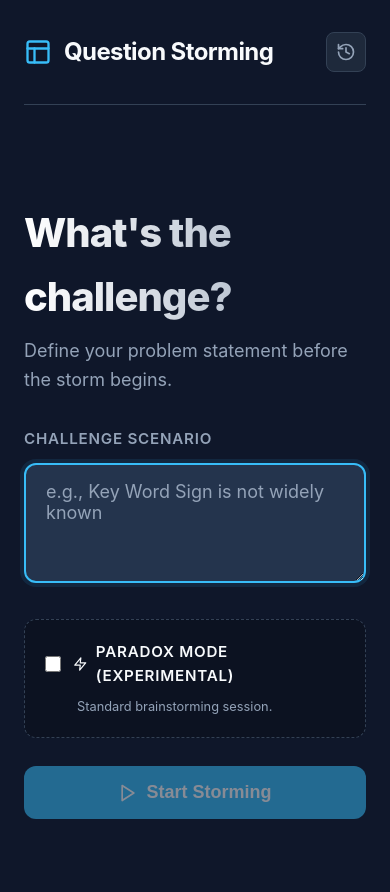
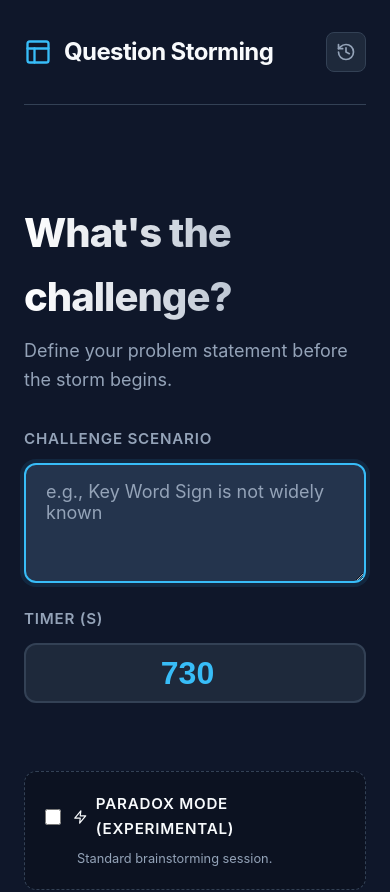
Before and after one commit to uantchern/question-storming, a React (Vite) app: page / in a window 390 px wide. Shown: the top 892 px of the page. Built offline with nearby package versions, Linux system fonts and the light colour scheme; no server answers.

Commit message:
Allow user to specify storm duration in setup

```diff
--- a/src/App.jsx
+++ b/src/App.jsx
@@ -18,13 +18,19 @@ function App() {
                 scenario: '',
                 questions: [],
                 isParadoxMode: false,
+                duration: 730,
             };
         }
 
         const saved = localStorage.getItem(APP_STATE_KEY);
         if (saved) {
             try {
-                return JSON.parse(saved);
+                const parsed = JSON.parse(saved);
+                // Ensure duration is set if it was missing from old saved state
+                if (parsed && parsed.duration === undefined) {
+                    parsed.duration = 730;
+                }
+                return parsed;
             } catch (e) {
                 console.error("Failed to parse saved session", e);
             }
@@ -34,6 +40,7 @@ function App() {
             scenario: '',
             questions: [],
             isParadoxMode: false,
+            duration: 730,
         };
     });
 
@@ -70,8 +77,8 @@ function App() {
         }
     };
 
-    const handleStartStorm = (scenario, isParadoxMode) => {
-        setSession({ phase: 'STORMING', scenario, questions: [], isParadoxMode });
+    const handleStartStorm = (scenario, isParadoxMode, duration) => {
+        setSession({ phase: 'STORMING', scenario, questions: [], isParadoxMode, duration });
     };
 
     const handleTimerEnd = (questions) => {
@@ -82,7 +89,7 @@ function App() {
     };
 
     const handleReset = () => {
-        setSession({ phase: 'SETUP', scenario: '', questions: [], isParadoxMode: false });
+        setSession({ phase: 'SETUP', scenario: '', questions: [], isParadoxMode: false, duration: 730 });
     };
 
     const openHistory = () => {
@@ -117,6 +124,7 @@ function App() {
                     <StormingInterface
                         scenario={session.scenario}
                         isParadoxMode={session.isParadoxMode}
+                        initialDuration={session.duration}
                         initialQuestions={session.questions}
                         onTimeUp={handleTimerEnd}
                         onUpdateQuestions={(qs) => setSession(prev => ({ ...prev, questions: qs }))}
--- a/src/components/SessionSetup.jsx
+++ b/src/components/SessionSetup.jsx
@@ -4,11 +4,12 @@ import { Play, Zap, Brain } from 'lucide-react';
 function SessionSetup({ onStart, initialScenario }) {
     const [scenario, setScenario] = useState(initialScenario || '');
     const [isParadox, setIsParadox] = useState(false);
+    const [duration, setDuration] = useState(730);
 
     const handleSubmit = (e) => {
         e.preventDefault();
         if (scenario.trim()) {
-            onStart(scenario.trim(), isParadox);
+            onStart(scenario.trim(), isParadox, duration);
         }
     };
 
@@ -20,6 +21,8 @@ function SessionSetup({ onStart, initialScenario }) {
             </div>
 
             <form onSubmit={handleSubmit} className="input-group">
+                <div className="setup-fields">
+                    <div className="input-group">
                         <label htmlFor="scenario">Challenge Scenario</label>
                         <textarea
                             id="scenario"
@@ -30,6 +33,20 @@ function SessionSetup({ onStart, initialScenario }) {
                             autoFocus
                             required
                         />
+                    </div>
+                    <div className="input-group">
+                        <label htmlFor="duration">Timer (s)</label>
+                        <input
+                            id="duration"
+                            type="number"
+                            className="duration-input"
+                            value={duration}
+                            onChange={(e) => setDuration(parseInt(e.target.value) || 0)}
+                            min="10"
+                            max="3600"
+                        />
+                    </div>
+                </div>
 
                 <div className="toggle-container">
                     <label className="paradox-toggle">
--- a/src/components/StormingInterface.jsx
+++ b/src/components/StormingInterface.jsx
@@ -1,7 +1,5 @@
 import { useState, useEffect, useRef } from 'react';
 import { Send, AlertCircle, Clock } from 'lucide-react';
-
-const DURATION = 730; // 730 seconds (~12 minutes)
 
 const PARADOX_CONSTRAINTS = [
     "Casualty Shift: How would this succeed if the effect happened before the cause?",
@@ -14,8 +12,8 @@ const PARADOX_CONSTRAINTS = [
     "Sisyphus Oasis: Deliver water to a thirst that is exactly P=0. The cup is a lens, the map is a trap."
 ];
 
-function StormingInterface({ scenario, isParadoxMode, onTimeUp, initialQuestions, onUpdateQuestions }) {
-    const [timeLeft, setTimeLeft] = useState(DURATION);
+function StormingInterface({ scenario, isParadoxMode, initialDuration, onTimeUp, initialQuestions, onUpdateQuestions }) {
+    const [timeLeft, setTimeLeft] = useState(initialDuration || 730);
     const [input, setInput] = useState('');
     const [error, setError] = useState('');
     const [constraintIndex, setConstraintIndex] = useState(0);
--- a/src/index.css
+++ b/src/index.css
@@ -147,6 +147,41 @@ textarea:focus {
   border-color: var(--accent-color);
   background-color: #24344d;
   box-shadow: 0 0 0 4px rgba(56, 189, 248, 0.1);
+}
+
+.setup-fields {
+  display: grid;
+  grid-template-columns: 1fr 140px;
+  gap: 1.5rem;
+  margin-bottom: 2rem;
+}
+
+.duration-input {
+  height: 100%;
+  min-height: 120px;
+  text-align: center;
+  font-size: 2rem !important;
+  font-weight: 800;
+  color: var(--accent-color) !important;
+  background-color: var(--surface-color);
+  border: 2px solid var(--border-color);
+  border-radius: 12px;
+}
+
+.duration-input:focus {
+  outline: none;
+  border-color: var(--accent-color);
+  background-color: #24344d;
+}
+
+@media (max-width: 640px) {
+  .setup-fields {
+    grid-template-columns: 1fr;
+  }
+
+  .duration-input {
+    min-height: 60px;
+  }
 }
 
 button.primary-btn {
--- a/standalone.html
+++ b/standalone.html
@@ -164,6 +164,41 @@
             border-color: var(--accent-color);
             background-color: #24344d;
             box-shadow: 0 0 0 4px rgba(56, 189, 248, 0.1);
+        }
+
+        .setup-fields {
+            display: grid;
+            grid-template-columns: 1fr 140px;
+            gap: 1.5rem;
+            margin-bottom: 2rem;
+        }
+
+        .duration-input {
+            height: 100%;
+            min-height: 120px;
+            text-align: center;
+            font-size: 2rem !important;
+            font-weight: 800;
+            color: var(--accent-color) !important;
+            background-color: var(--surface-color) !important;
+            border: 2px solid var(--border-color) !important;
+            border-radius: 12px;
+        }
+
+        .duration-input:focus {
+            outline: none;
+            border-color: var(--accent-color);
+            background-color: #24344d;
+        }
+
+        @media (max-width: 640px) {
+            .setup-fields {
+                grid-template-columns: 1fr;
+            }
+
+            .duration-input {
+                min-height: 60px;
+            }
         }
 
         button.primary-btn {
@@ -549,11 +584,12 @@
         // --- Components ---
         function SessionSetup({ onStart, initialScenario }) {
             const [scenario, setScenario] = useState(initialScenario || '');
+            const [duration, setDuration] = useState(730);
 
             const handleSubmit = (e) => {
                 e.preventDefault();
                 if (scenario.trim()) {
-                    onStart(scenario.trim());
+                    onStart(scenario.trim(), duration);
                 }
             };
 
@@ -565,6 +601,8 @@
                     </div>
 
                     <form onSubmit={handleSubmit} className="input-group">
+                        <div style={{ display: 'grid', gridTemplateColumns: '1fr 120px', gap: '1rem' }}>
+                            <div className="input-group">
                                 <label htmlFor="scenario">Challenge Scenario</label>
                                 <textarea
                                     id="scenario"
@@ -575,6 +613,20 @@
                                     autoFocus
                                     required
                                 />
+                            </div>
+                            <div className="input-group">
+                                <label htmlFor="duration">Timer (s)</label>
+                                <input
+                                    id="duration"
+                                    type="number"
+                                    value={duration}
+                                    onChange={(e) => setDuration(parseInt(e.target.value) || 0)}
+                                    min="10"
+                                    max="3600"
+                                    style={{ height: '100%', minHeight: '120px', textAlign: 'center', fontSize: '1.5rem', background: 'var(--surface-color)', border: '2px solid var(--border-color)', color: 'white', borderRadius: '12px' }}
+                                />
+                            </div>
+                        </div>
                         <button
                             type="submit"
                             className="primary-btn"
@@ -582,17 +634,15 @@
                             style={{ marginTop: '1rem' }}
                         >
                             <PlayIcon size={20} />
-                            Start Storming (60 sec)
+                            Start Storming ({duration}s)
                         </button>
                     </form>
                 </div>
             );
         }
 
-        const DURATION = 730; // 730 seconds (~12 minutes)
-
-        function StormingInterface({ scenario, onTimeUp, initialQuestions, onUpdateQuestions }) {
-            const [timeLeft, setTimeLeft] = useState(DURATION);
+        function StormingInterface({ scenario, duration, onTimeUp, initialQuestions, onUpdateQuestions }) {
+            const [timeLeft, setTimeLeft] = useState(duration || 730);
             const [input, setInput] = useState('');
             const [error, setError] = useState('');
             const endOfListRef = useRef(null);
@@ -824,18 +874,17 @@
                         return JSON.parse(saved);
                     } catch (e) { }
                 }
-                return { phase: 'SETUP', scenario: '', questions: [] };
+                return { phase: 'SETUP', scenario: '', questions: [], duration: 730 };
             });
-
             useEffect(() => {
                 localStorage.setItem(APP_STATE_KEY, JSON.stringify(session));
             }, [session]);
 
-            const handleStartStorm = (scenario) => setSession({ phase: 'STORMING', scenario, questions: [] });
+            const handleStartStorm = (scenario, duration) => setSession({ phase: 'STORMING', scenario, questions: [], duration });
             const handleTimerEnd = (questions) => setSession((prev) => ({ ...prev, phase: 'REVIEW', questions }));
             const handleReset = () => {
                 if (confirm("Are you sure you want to reset the session? All your questions will be lost.")) {
-                    setSession({ phase: 'SETUP', scenario: '', questions: [] });
+                    setSession({ phase: 'SETUP', scenario: '', questions: [], duration: 730 });
                 }
             };
 
@@ -858,6 +907,7 @@
                         {session.phase === 'STORMING' && (
                             <StormingInterface
                                 scenario={session.scenario}
+                                duration={session.duration}
                                 initialQuestions={session.questions}
                                 onTimeUp={handleTimerEnd}
                                 onUpdateQuestions={(qs) => setSession(prev => ({ ...prev, questions: qs }))}
```
Lines whose indentation alone changed are shown as unchanged.
